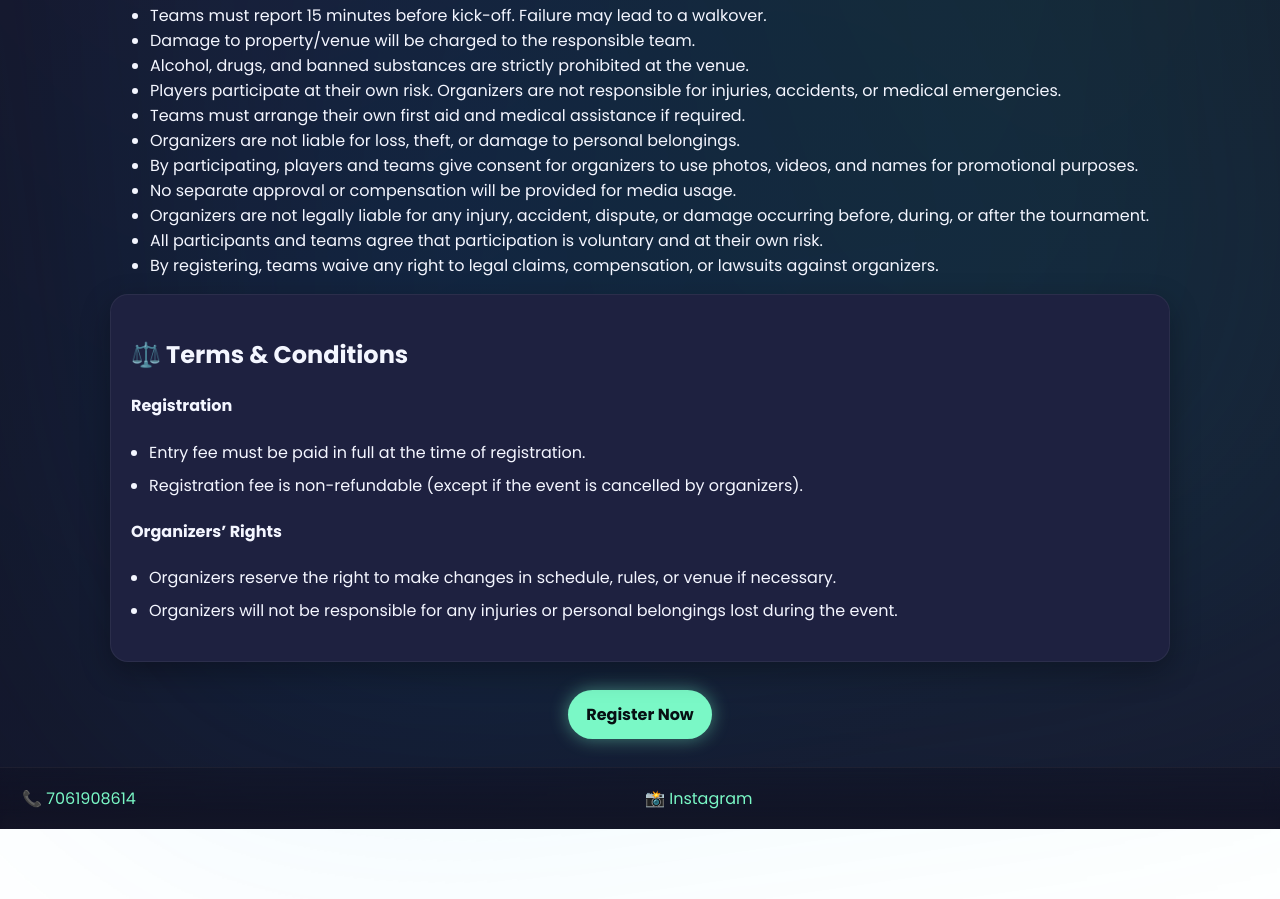
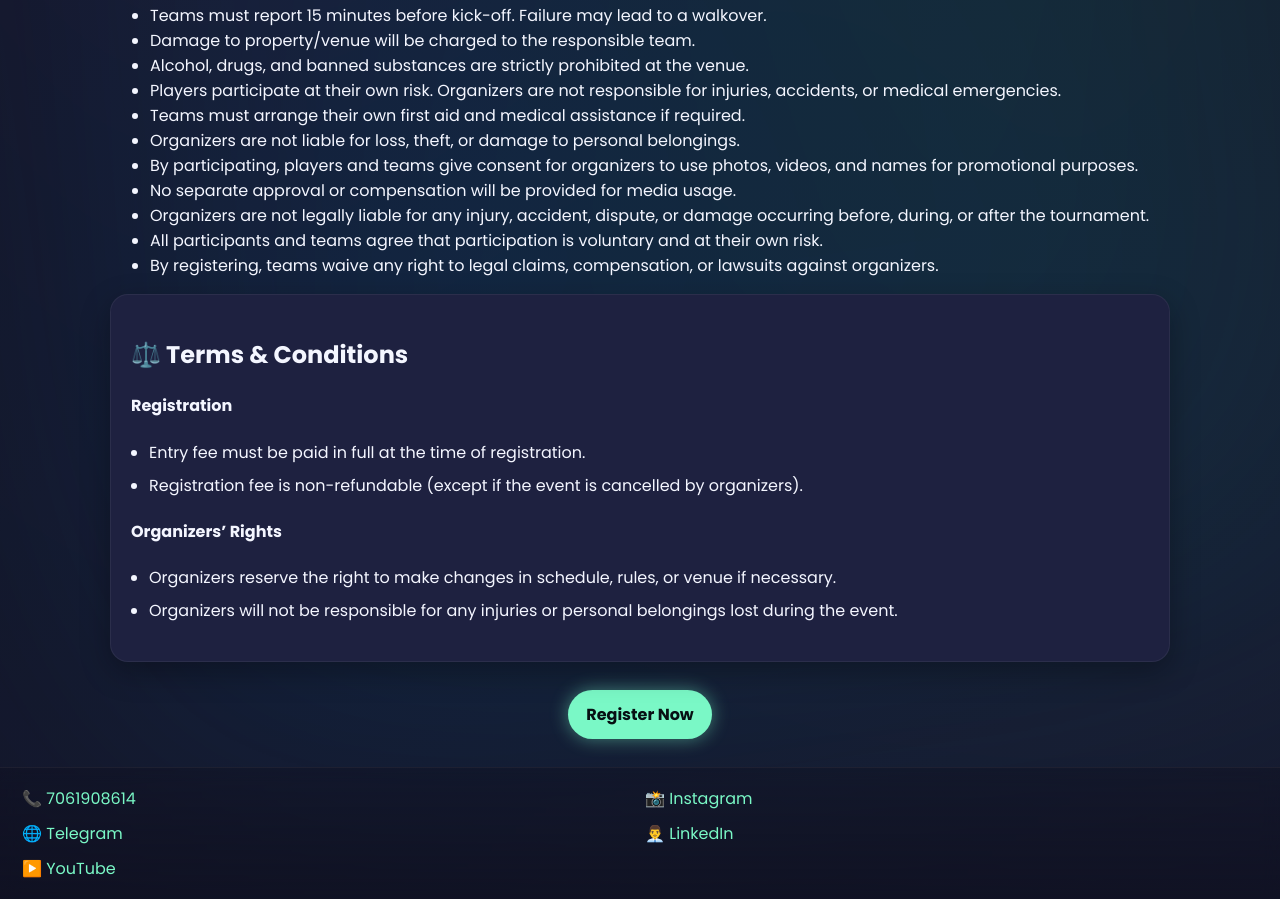
Before and after one commit to patnaleaguefc-dev/patnaleaguefc3, a plain HTML site: page details.html in a window 1280 px wide. Shown: the part 726-1625 px from the top of the page. Before the commit the page ends 1555 px from the top, so only its background shows below. Drawn offline with Linux system fonts and the light colour scheme; a script that the page names is missing.

Commit message:
Update details.html

```diff
--- a/details.html
+++ b/details.html
@@ -97,6 +97,9 @@
   <footer class="footer">
     <div>📞 <a href="tel:+917061908614">7061908614</a></div>
     <div>📸 <a target="_blank" href="https://www.instagram.com/p.leaguefc?igsh=ZnRiNmw2NDcxbThr">Instagram</a></div>
+    <div>🌐 <a target="_blank" href="https://t.me/+wPcBx0z3xb5iOGVl">Telegram</a></div>
+    <div>👨‍💼 <a target="_blank" href="https://www.linkedin.com/company/p-leaguefc/">LinkedIn</a></div>
+    <div>▶️ <a target="_blank" href="https://youtube.com/@p.leaguefc?si=K8flZdTQSeyhlIIL">YouTube</a></div>
   </footer>
 </body>
 
```
